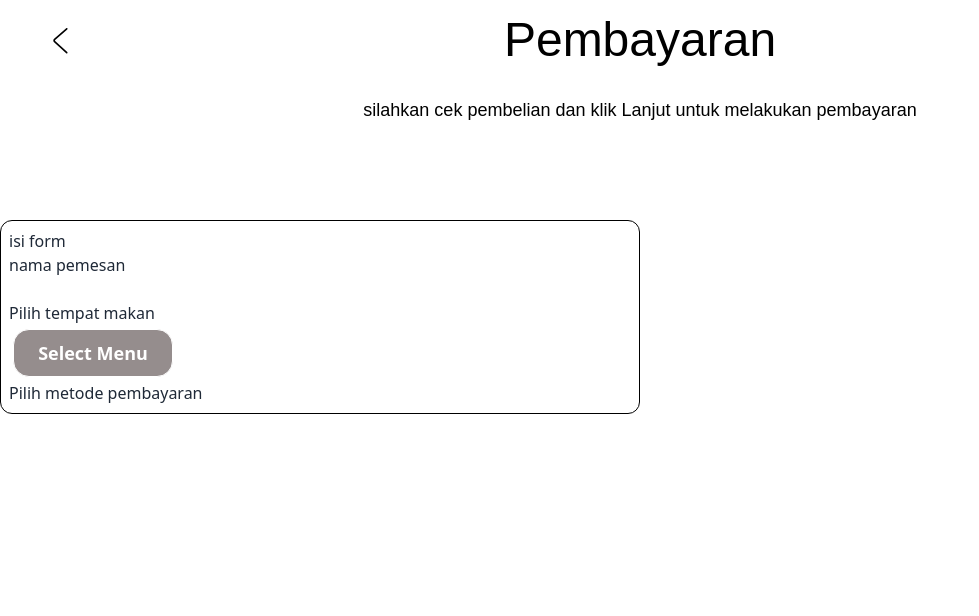
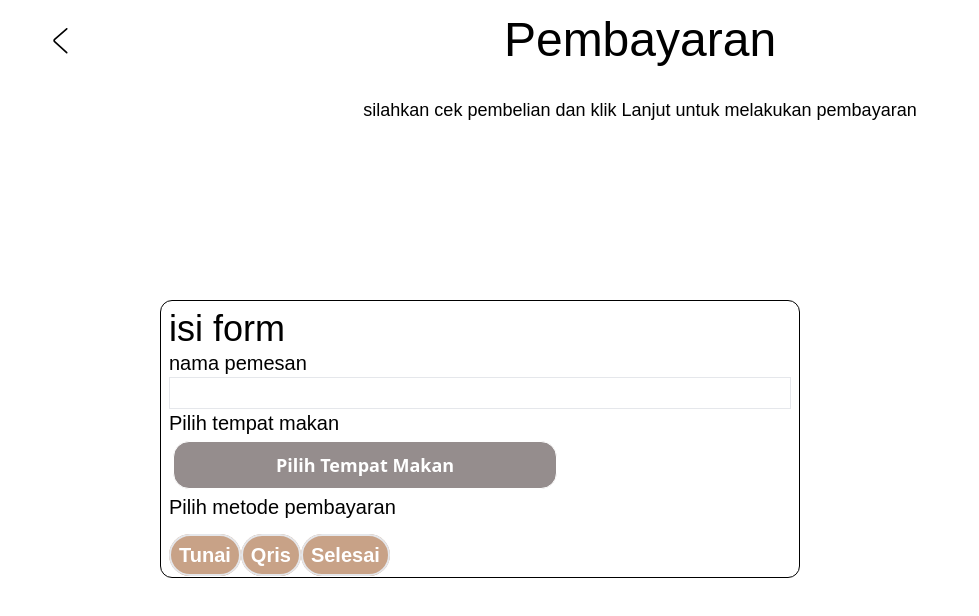
Before and after one commit to Demitri-Ansssss/CafeKita, a React (Vite) app: page /Pembayaran in a window 1280 px wide. Shown: the top 616 px of the page, without its empty margins (0-979 px from the left). Built offline with nearby package versions, Linux system fonts and the light colour scheme.

Commit message:
Updating Color

```diff
--- a/src/Components/CardDataMakanan.jsx
+++ b/src/Components/CardDataMakanan.jsx
@@ -1,83 +1,80 @@
-import cheescake from "../assets/Cheescake.svg"
-import cookies from "../assets/cookies.svg"
-import croisant from "../assets/croisant.svg"
-import belgianwaffel from "../assets/belgianwaffel.svg"
-import donat from "../assets/donat.svg"
-import flufypancake from "../assets/flufypancake.svg"
-import rotibakar from "../assets/rotibakar.svg"
-import sanwich from "../assets/sanwich.svg"
-import cinnamonroll from "../assets/Chinnamonroll.svg"
-
+import cheescake from "../assets/Cheescake.svg";
+import cookies from "../assets/cookies.svg";
+import croisant from "../assets/croisant.svg";
+import belgianwaffel from "../assets/belgianwaffel.svg";
+import donat from "../assets/donat.svg";
+import flufypancake from "../assets/flufypancake.svg";
+import rotibakar from "../assets/rotibakar.svg";
+import sanwich from "../assets/sanwich.svg";
+import cinnamonroll from "../assets/Chinnamonroll.svg";
 
 const DataMakanan = [
   {
-            id:1,
-            img :cheescake,
+    id: 1,
+    img: cheescake,
     title: "Cheese Cake",
     harga: 25,
-            qty:1,
-            deskripsi: "Kue lembut dengan cita rasa manis dan gurih dari keju dipadukan dengan segarnya buah"
+    qty: 1,
+    deskripsi:
+      "Kue lembut dengan cita rasa manis dan gurih dari keju dipadukan dengan segarnya buah",
   },
   {
-            id:2,
-            img :cookies,
+    id: 2,
+    img: cookies,
     title: "Cookies",
     harga: 25,
-            qty:1,
-            deskripsi:"dipenuhi dengan isi coklat yang lembut ddalamnya"
+    qty: 1,
+    deskripsi: "dipenuhi dengan isi coklat yang lembut ddalamnya",
   },
   {
-            id:3,
-            img :croisant,
+    id: 3,
+    img: croisant,
     title: "Croisant",
     harga: 25,
-            qty:1
+    qty: 1,
   },
   {
-            id:4,
-            img :belgianwaffel,
+    id: 4,
+    img: belgianwaffel,
     title: "Belgian Waffel",
     harga: 25,
-            qty:1
+    qty: 1,
   },
   {
-            id:5,
-            img :donat,
+    id: 5,
+    img: donat,
     title: "Donut",
     harga: 25,
-            qty:1
+    qty: 1,
   },
   {
-            id:6,
-            img :flufypancake,
+    id: 6,
+    img: flufypancake,
     title: "Flufy Pancake",
     harga: 25,
-            qty:1
+    qty: 1,
   },
   {
-            id:7,
-            img :rotibakar,
+    id: 7,
+    img: rotibakar,
     title: "Roti Bakar Bandung",
     harga: 25,
-            qty:1
+    qty: 1,
   },
   {
-            id:8,
-            img :sanwich,
+    id: 8,
+    img: sanwich,
     title: "Sandwich",
     harga: 25,
-            qty:1
+    qty: 1,
   },
   {
-            id:9,
-            img :cinnamonroll,
+    id: 9,
+    img: cinnamonroll,
     title: "Cinnamon Roll",
     harga: 25,
-            qty:1
-        }
-    ]
+    qty: 1,
+  },
+];
 
-
-
-
-export default DataMakanan
+export default DataMakanan;
--- a/src/Components/Navbar.jsx
+++ b/src/Components/Navbar.jsx
@@ -6,7 +6,7 @@ export default function App() {
   }
 
   return (
-    <div className=" bg-orange-300 ">
+    <div className=" bg-textutama">
       <div className="container flex  justify-between mx-auto w-auto p-4">
         <a
           href="/Home"
--- a/src/Pages/MenuUtama.jsx
+++ b/src/Pages/MenuUtama.jsx
@@ -1,35 +1,63 @@
 // import Navbar from '../Components/Navbar.jsx'
 // import Footer from '../Components/Footer.jsx'
-import ImgMakanan from '../assets/MenuMakanan.svg'
-import ImgMinuman from '../assets/MenuMinuman.svg'
+import ImgMakanan from "../assets/MenuMakanan.svg";
+import ImgMinuman from "../assets/MenuMinuman.svg";
 
-import AuthLayout from "../Layouts/AuthLayout"
+import AuthLayout from "../Layouts/AuthLayout";
 
 function MenuUtama() {
   return (
-
-     <AuthLayout>
-        <div className='flex flex-col'>
-          <label className='flex flex-col items-center' >
-            <h1 className='font-poppins text-textandalan-0 text-5xl font-bold mt-10 '>Menu <span className='text-black'>Kami</span></h1>
-            <p className='font-poppins font-extralight text-black italic text-center'>silahkan order dari menu yang kami sediakan ya sahabat</p>
-          </label>
-          <div className='flex items-center justify-center mb-32 gap-96'>
-            <div className=' shadow-2xl flex flex-col items-center w-auto h-auto mt-16 bg-white gap-2'>
-              <img src={ImgMakanan} alt="" width={400} height={400} className=' ' />
-              <h1 className='font-poppins text-textandalan-0 text-4xl font-bold'>Makanan</h1>
-              <a href="/MenuMakanan" className='border-2 p-2 rounded-full w-40 text-center font-poppins font-bold text-xl mb-7 mt-2 bg-orange-300 text-white hover:bg-orange-500 hover:italic transition-all'>Lihat</a>
-            </div>
-            <div className=' shadow-2xl flex flex-col items-center w-auto h-auto mt-16 bg-white gap-2'>
-              <img src={ImgMinuman} alt="" width={400} height={400} className=' ' />
-              <h1 className='font-poppins text-textandalan-0 text-4xl font-bold'>Minuman</h1>
-              <a href="/MenuMinuman" className='border-2 p-2 rounded-full w-40 text-center font-poppins font-bold text-xl mb-7 mt-2 bg-orange-300  text-white hover:bg-orange-500 hover:italic transition-all'>Lihat</a>
-            </div>
+    <AuthLayout>
+      <div className="flex flex-col">
+        <label className="flex flex-col items-center">
+          <h1 className="font-poppins text-textutama text-5xl font-bold mt-10 ">
+            Menu <span className="text-black">Kami</span>
+          </h1>
+          <p className="font-poppins font-extralight text-black italic text-center">
+            silahkan order dari menu yang kami sediakan ya sahabat
+          </p>
+        </label>
+        <div className="flex items-center justify-center mb-32 gap-96">
+          <div className=" shadow-2xl flex flex-col items-center w-auto h-auto mt-16 bg-white gap-2">
+            <img
+              src={ImgMakanan}
+              alt=""
+              width={400}
+              height={400}
+              className=" "
+            />
+            <h1 className="font-poppins text-black text-4xl font-bold">
+              Makanan
+            </h1>
+            <a
+              href="/MenuMakanan"
+              className="border-2 p-2 rounded-full w-40 text-center font-poppins font-bold text-xl mb-7 mt-2 bg-textutama text-white hover:bg-texthover hover:italic transition-all"
+            >
+              Lihat
+            </a>
+          </div>
+          <div className=" shadow-2xl flex flex-col items-center w-auto h-auto mt-16 bg-white gap-2">
+            <img
+              src={ImgMinuman}
+              alt=""
+              width={400}
+              height={400}
+              className=" "
+            />
+            <h1 className="font-poppins text-black text-4xl font-bold">
+              Minuman
+            </h1>
+            <a
+              href="/MenuMinuman"
+              className="border-2 p-2 rounded-full w-40 text-center font-poppins font-bold text-xl mb-7 mt-2 bg-textutama  text-white hover:bg-texthover hover:italic transition-all"
+            >
+              Lihat
+            </a>
           </div>
         </div>
-
-     </AuthLayout>
-  )
+      </div>
+    </AuthLayout>
+  );
 }
 
-export default MenuUtama
+export default MenuUtama;
--- a/src/Pages/Pembayaran.jsx
+++ b/src/Pages/Pembayaran.jsx
@@ -12,7 +12,7 @@ function Pembayaran() {
       <div className="w-full h-full flex flex-col items-center">
         <span className="absolute top-5 left-10">
           <button>
-            <a href="/Keranjang">
+            <a href="/">
               <img src={Back} alt="" width={40} />
             </a>
           </button>
@@ -24,7 +24,7 @@ function Pembayaran() {
           silahkan cek pembelian dan klik Lanjut untuk melakukan pembayaran
         </p>
       </div>
-      <div className=" mt-20">
+      <div className=" mt-20 text-black flex flex-col gap-20 ml-40 justify-around mx-auto">
         {chartData?.map((data, index) => (
           <>
             <div
@@ -40,7 +40,7 @@ function Pembayaran() {
               />
               <div>
                 <div className="flex flex-col ml-10 w-96 items-center self-center justify-center">
-                  <h1 className="font-poppins text-5xl w-full ml-5">
+                  <h1 className="font-poppins text-4xl w-full ml-5">
                     {data.title}
                   </h1>
                   <p className=" flex gap-2 ml-10 font-poppins text-xl font-bold text-center relative z-50 right-32">
@@ -53,34 +53,61 @@ function Pembayaran() {
           </>
         ))}
       </div>
-      <div className="border border-black w-6/12 p-2 rounded-xl mt-20">
+      <div className="border border-black text-black w-6/12 p-2 rounded-xl mt-20 ml-40">
         <form action="#">
-          <h1>isi form</h1>
+          <h1 className="font-poppins text-4xl font-medium">isi form</h1>
           <div>
-            <h3>nama pemesan</h3>
-            <input type="text" />
-            <h3>Pilih tempat makan</h3>
-            <div className="dropdown dropdown-hover">
+            <h3 className="font-poppins font-medium text-xl">nama pemesan</h3>
+            <input
+              type="text"
+              className=" bg-white border focus-visible:none w-full h-8"
+            />
+            <h3 className="font-poppins font-medium text-xl">
+              Pilih tempat makan
+            </h3>
+            <div className="dropdown dropdownwidth dropdown-hover w-full">
               <div
                 tabIndex={0}
                 role="button"
-                className="btn m-1 rounded-2xl w-40 bg-btndropdown text-lg btn-outline text-white"
+                className="btn m-1 rounded-2xl w-full bg-btndropdown text-lg btn-outline text-white"
               >
-                Select Menu{" "}
+                Pilih Tempat Makan{" "}
               </div>
               <ul
                 tabIndex={0}
                 className="dropdown-content menu rounded-box z-[1] w-52 p-2 shadow bg-btndropdown text-lg font-poppins font-normal"
               >
                 <li className="btn-outline rounded-full text-white">
-                  <a href="/MenuMakanan">Makanan</a>
+                  <a href="/MenuMakanan">Ditempat</a>
                 </li>
                 <li className="btn-outline rounded-full text-white">
-                  <a href="/MenuMinuman">Minuman</a>
+                  <a href="/MenuMinuman">Dibawa Pulang</a>
                 </li>
               </ul>
             </div>
-            <h3>Pilih metode pembayaran</h3>
+            <h3 className="font-poppins font-medium text-xl">
+              Pilih metode pembayaran
+            </h3>
+            <div className=" mt-5">
+              <a
+                href="/"
+                className="border-2 p-2 rounded-full w-36 text-center font-poppins font-bold text-xl mb-7 mt-2 bg-textutama text-white hover:bg-orange-300 hover:text-gray-500 transition-all"
+              >
+                Tunai
+              </a>
+              <a
+                href="/"
+                className="border-2 p-2 rounded-full w-36 text-center font-poppins font-bold text-xl mb-7 mt-2 bg-textutama text-white hover:bg-orange-300 hover:text-gray-500 transition-all"
+              >
+                Qris
+              </a>
+              <a
+                href="/"
+                className="border-2 p-2 rounded-full w-36 text-center font-poppins font-bold text-xl mb-7 mt-2 bg-textutama text-white hover:bg-orange-300 hover:text-gray-500 transition-all"
+              >
+                Selesai
+              </a>
+            </div>
           </div>
         </form>
       </div>
--- a/src/index.css
+++ b/src/index.css
@@ -5,3 +5,7 @@
 #root {
   background: white;
 }
+
+.dropdownwidth {
+  @apply w-96;
+}
--- a/tailwind.config.js
+++ b/tailwind.config.js
@@ -23,6 +23,7 @@ module.exports = {
 
       colors: {
         textutama: "#C8A287",
+        texthover: "#BD9476",
         btndropdown: "#958d8d",
         border: "hsl(var(--border))",
         input: "hsl(var(--input))",
```
Lines whose indentation alone changed are shown as unchanged.
